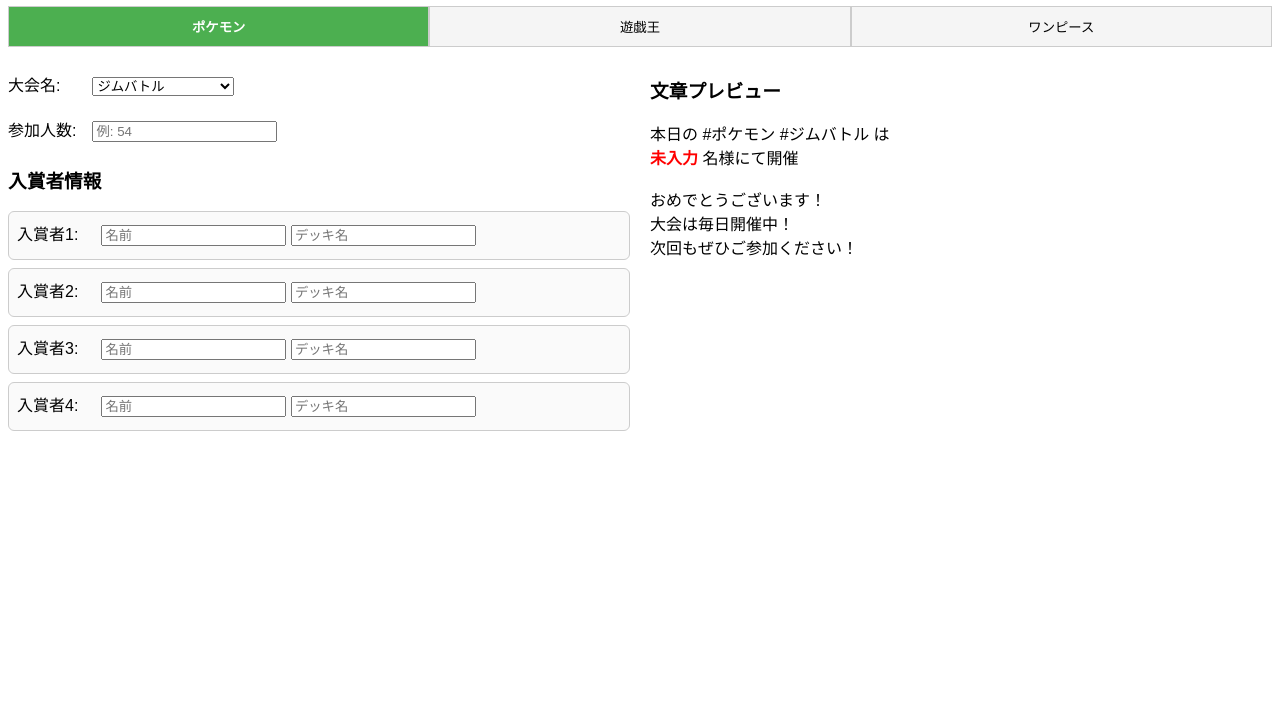
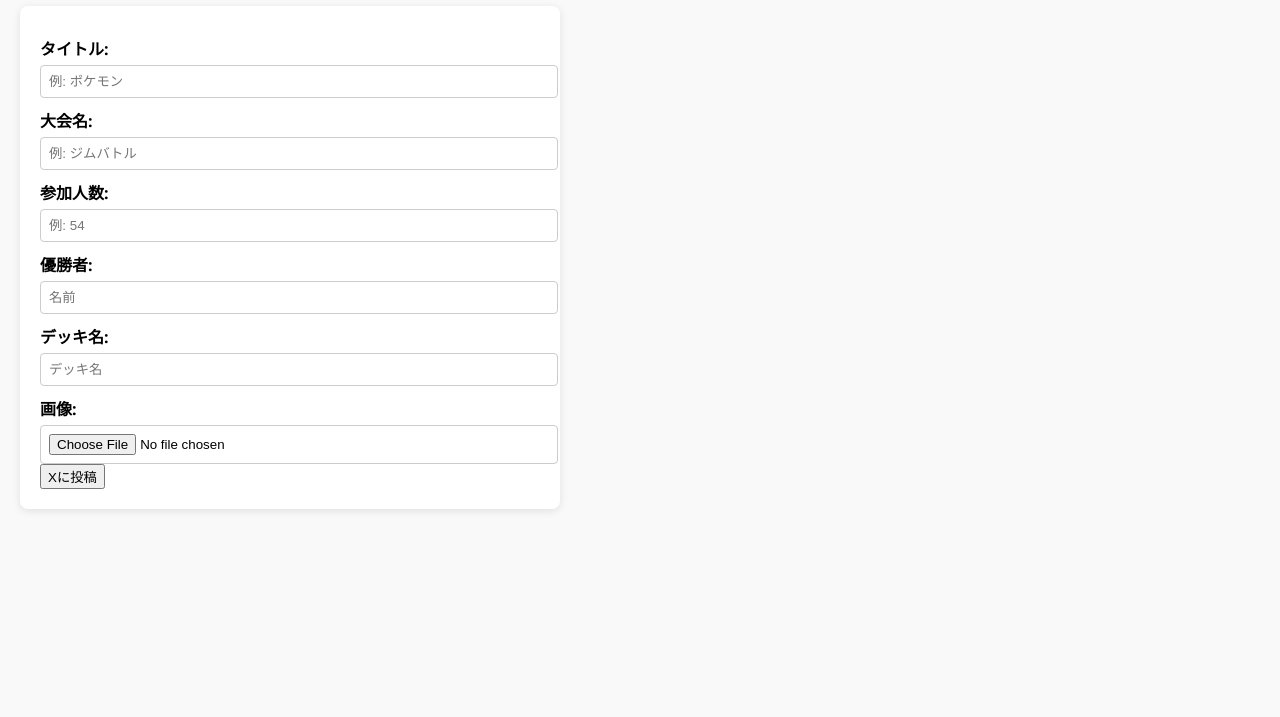
Before and after one commit to pkcclassroom-cell/event_post, a website: page index.html in a window 1280 px wide. Shown: the part 83-800 px from the top of the page. Drawn offline with Linux system fonts and the light colour scheme.

Commit message:
Update index.html

```diff
--- a/index.html
+++ b/index.html
@@ -3,155 +3,40 @@
 <head>
 <meta charset="UTF-8">
 <title>大会投稿フォーム</title>
-
-<style>
-  body { font-family: sans-serif; }
-  .tabs { display: flex; margin-bottom: 10px; }
-  .tab-button {
-    flex: 1;
-    padding: 10px;
-    cursor: pointer;
-    border: 1px solid #ccc;
-    background: #f5f5f5;
-  }
-  .tab-button.active { background: #4caf50; color: #fff; font-weight: bold; }
-  .form-section { margin: 15px 0; }
-  .winner-block { margin: 8px 0; padding: 8px; border: 1px solid #ccc; border-radius: 6px; background: #fafafa; }
-  label { display: inline-block; width: 80px; }
-  input, select { margin: 5px 0; }
-  .container { display: flex; gap: 20px; }
-  #preview { width: 100%; height: 300px; }
-  .error { color: red; font-weight: bold; }
-</style>
+<link rel="stylesheet" href="style.css">
 </head>
 <body>
 
 <h1>大会投稿フォーム</h1>
 
-<div class="tabs">
-  <button class="tab-button active" data-title="pokemon">ポケモン</button>
-  <button class="tab-button" data-title="yugioh">遊戯王</button>
-  <button class="tab-button" data-title="onepiece">ワンピース</button>
-</div>
+<form enctype="multipart/form-data">
+  <div>
+    <label>タイトル:</label>
+    <input type="text" id="title" placeholder="例: ポケモン">
+  </div>
+  <div>
+    <label>大会名:</label>
+    <input type="text" id="tournament" placeholder="例: ジムバトル">
+  </div>
+  <div>
+    <label>参加人数:</label>
+    <input type="number" id="participants" min="1" placeholder="例: 54">
+  </div>
+  <div>
+    <label>優勝者:</label>
+    <input type="text" id="winner" placeholder="名前">
+  </div>
+  <div>
+    <label>デッキ名:</label>
+    <input type="text" id="deck" placeholder="デッキ名">
+  </div>
+  <div>
+    <label>画像:</label>
+    <input type="file" id="image" accept="image/*">
+  </div>
+  <button type="submit">Xに投稿</button>
+</form>
 
-<div class="container">
-  <!-- 左：フォーム -->
-  <div style="flex:1;">
-    <div class="form-section">
-      <label for="eventName">大会名:</label>
-      <select id="eventName"></select>
-    </div>
-
-    <div class="form-section">
-      <label for="participants">参加人数:</label>
-      <input type="number" id="participants" min="1" placeholder="例: 54">
-    </div>
-
-    <div class="form-section">
-      <h3>入賞者情報</h3>
-      <div class="winner-block">
-        <label>入賞者1:</label>
-        <input type="text" id="winner1" placeholder="名前">
-        <input type="text" id="deck1" placeholder="デッキ名">
-      </div>
-      <div class="winner-block">
-        <label>入賞者2:</label>
-        <input type="text" id="winner2" placeholder="名前">
-        <input type="text" id="deck2" placeholder="デッキ名">
-      </div>
-      <div class="winner-block">
-        <label>入賞者3:</label>
-        <input type="text" id="winner3" placeholder="名前">
-        <input type="text" id="deck3" placeholder="デッキ名">
-      </div>
-      <div class="winner-block">
-        <label>入賞者4:</label>
-        <input type="text" id="winner4" placeholder="名前">
-        <input type="text" id="deck4" placeholder="デッキ名">
-      </div>
-    </div>
-  </div>
-
-  <!-- 右：プレビュー -->
-  <div style="flex:1;">
-    <h3>文章プレビュー</h3>
-    <div id="preview" style="white-space: pre-wrap;"></div>
-  </div>
-</div>
-
-<script>
-  const eventsByTitle = {
-    pokemon: ["ジムバトル", "トレーナーズリーグ", "エクストラバトル"],
-    yugioh: ["1デュエル戦", "マッチ戦"],
-    onepiece: ["交流会", "公式大会"]
-  };
-
-  const eventSelect = document.getElementById("eventName");
-  const tabButtons = document.querySelectorAll(".tab-button");
-  const participantsInput = document.getElementById("participants");
-  const winners = [
-    {name: document.getElementById("winner1"), deck: document.getElementById("deck1")},
-    {name: document.getElementById("winner2"), deck: document.getElementById("deck2")},
-    {name: document.getElementById("winner3"), deck: document.getElementById("deck3")},
-    {name: document.getElementById("winner4"), deck: document.getElementById("deck4")},
-  ];
-  const previewDiv = document.getElementById("preview");
-
-  function updateEventOptions(title) {
-    eventSelect.innerHTML = "";
-    eventsByTitle[title].forEach(event => {
-      const option = document.createElement("option");
-      option.textContent = event;
-      eventSelect.appendChild(option);
-    });
-  }
-
-  // 初期表示
-  updateEventOptions("pokemon");
-
-  tabButtons.forEach(btn => {
-    btn.addEventListener("click", () => {
-      tabButtons.forEach(b => b.classList.remove("active"));
-      btn.classList.add("active");
-      const title = btn.getAttribute("data-title");
-      updateEventOptions(title);
-      updatePreview();
-    });
-  });
-
-  // プレビュー更新関数
-  function updatePreview() {
-    const titleTab = document.querySelector(".tab-button.active").textContent;
-    const eventName = eventSelect.value || "<span class='error'>未入力</span>";
-    const participants = participantsInput.value || "<span class='error'>未入力</span>";
-
-    let text = `本日の #${titleTab} #${eventName} は\n`;
-    text += `${participants} 名様にて開催\n\n`;
-
-    winners.forEach((w,i)=>{
-      const name = w.name.value || "<span class='error'>名前未入力</span>";
-      const deck = w.deck.value || "<span class='error'>デッキ名未入力</span>";
-      if(w.name.value || w.deck.value){
-        text += `優勝は 🏆 ${name} さん\n【#${deck}】\n\n`;
-      }
-    });
-
-    text += "おめでとうございます！\n";
-    text += "大会は毎日開催中！\n次回もぜひご参加ください！";
-
-    previewDiv.innerHTML = text;
-  }
-
-  // 入力イベント登録
-  participantsInput.addEventListener("input", updatePreview);
-  eventSelect.addEventListener("change", updatePreview);
-  winners.forEach(w=>{
-    w.name.addEventListener("input", updatePreview);
-    w.deck.addEventListener("input", updatePreview);
-  });
-
-  // 初期表示
-  updatePreview();
-</script>
+<script src="script.js"></script>
 </body>
 </html>
```
